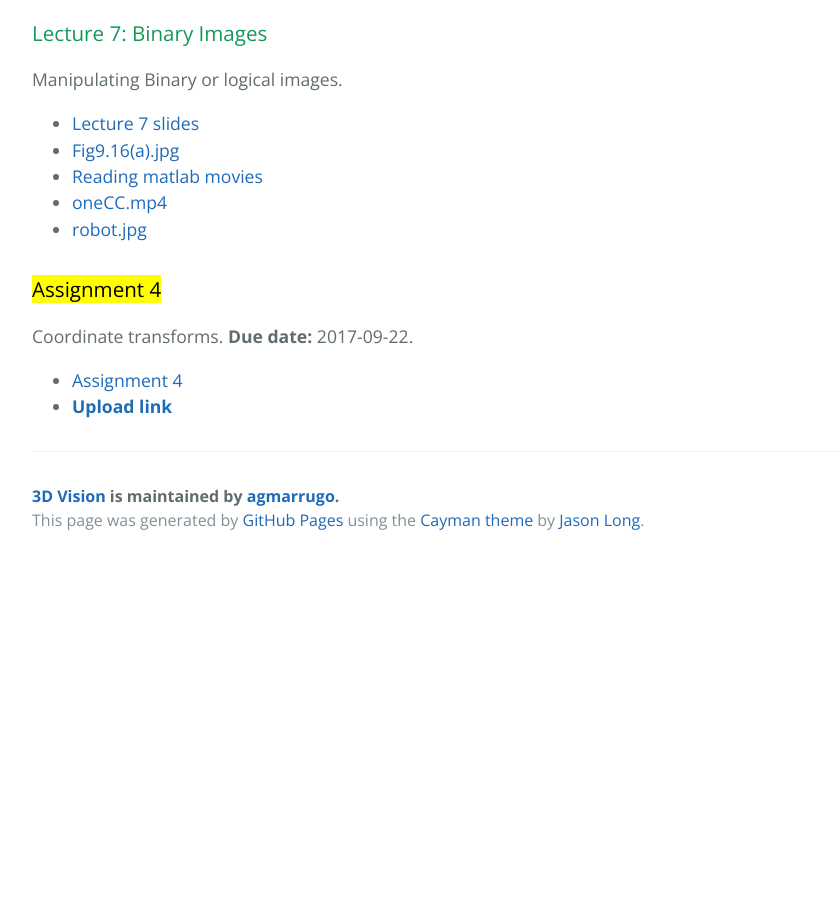
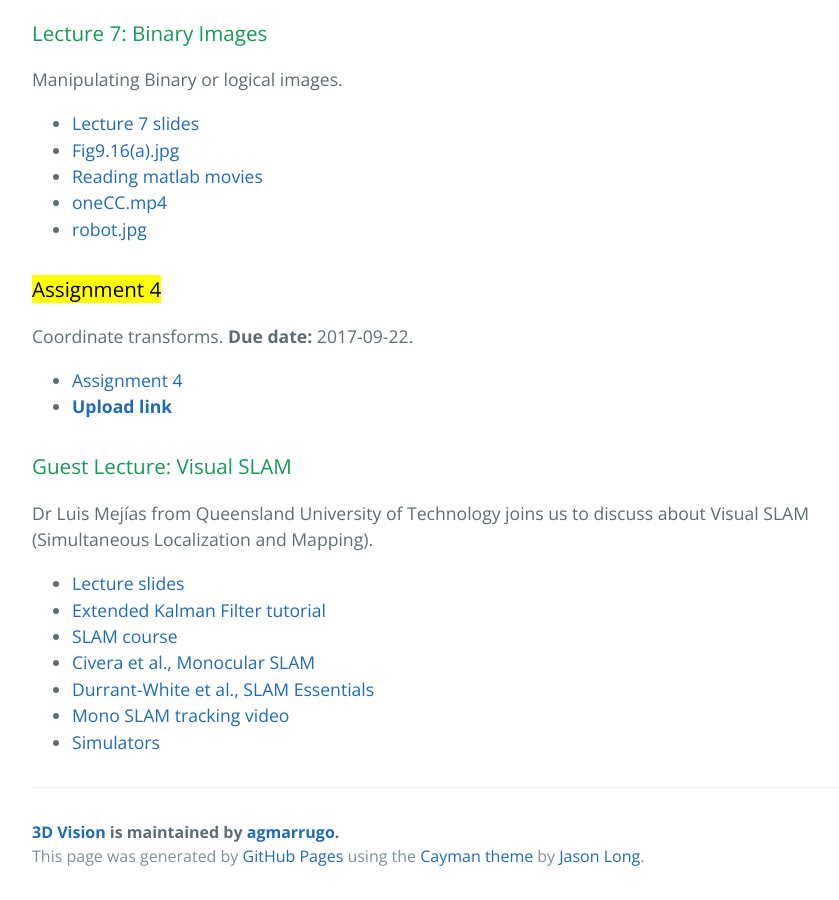
Before and after one commit to opi-lab/optical-metrology-2021, a Jekyll site: the page built from index.md, in a window 1280 px wide and 900 px high, scrolled down 3823 px. Shown: the whole window, without its empty margins (192-1031 px from the left). Built offline with Jekyll 4.4.1, drawn with Linux system fonts in a browser that asks for light colours; before the commit the page ends 4387 px from its top, so only the background shows below that.

Commit message:
Assignment 4 Upload link and vSLAM lecture notes.

```diff
--- a/index.md
+++ b/index.md
@@ -160,7 +160,21 @@ Manipulating Binary or logical images.
 Coordinate transforms. **Due date:** 2017-09-22.
 
 - [Assignment 4]({{site.url}}pdfs/a4.pdf)
-- [**Upload link**]()
+- [**Upload link**](https://www.dropbox.com/request/cyTpUDCgpI2qsiJORXOU)
+
+### Guest Lecture: Visual SLAM
+
+Dr Luis Mejías from Queensland University of Technology joins us to discuss about Visual SLAM (Simultaneous Localization and Mapping).
+
+- [Lecture slides](https://www.dropbox.com/s/52048055bovvjvb/vSLAM.pdf?dl=0)
+- [Extended Kalman Filter tutorial](https://www.dropbox.com/s/ykech1nnszfgvju/tutorialEKF.pdf?dl=0)
+- [SLAM course](https://www.dropbox.com/s/fdmdhmwjnvk77ra/SLAM%20course.pdf?dl=0)
+- [Civera et al., Monocular SLAM](https://www.dropbox.com/s/w06zfr8567lkef0/civera_etal_tro2008.pdf?dl=0)
+- [Durrant-White et al., SLAM Essentials](https://www.dropbox.com/s/2gnw8joinbalf1g/10.1.1.128.4195.pdf?dl=0)
+- [Mono SLAM tracking video](https://www.dropbox.com/s/ln4q4e7fsxkwixh/MonoSLAM_%20Real-Time%20Single%20Camera%20SLAM.mp4?dl=0)
+- [Simulators](https://www.dropbox.com/sh/afghfml8edxbrst/AADDava9rijJW9lAeXHOPWXxa?dl=0)
+
+
 
 <!--### Assignment 1
 
```
